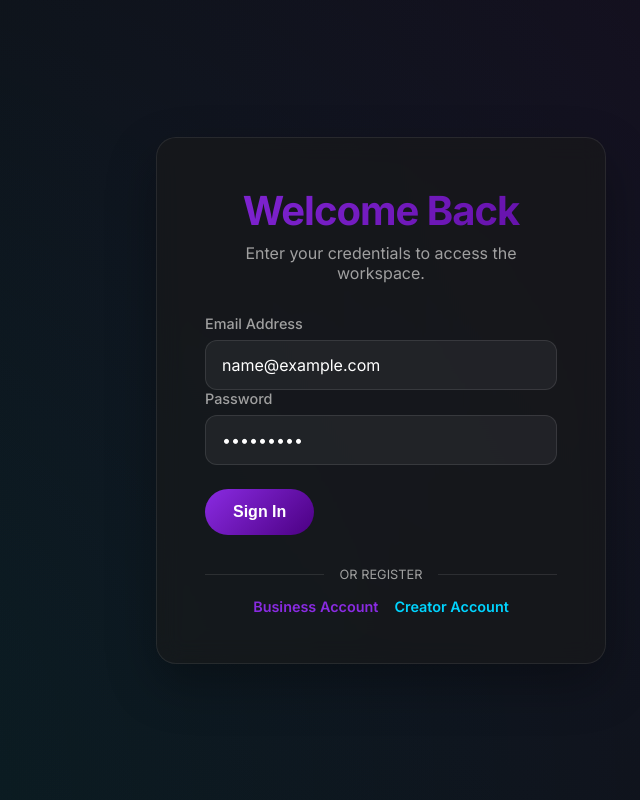
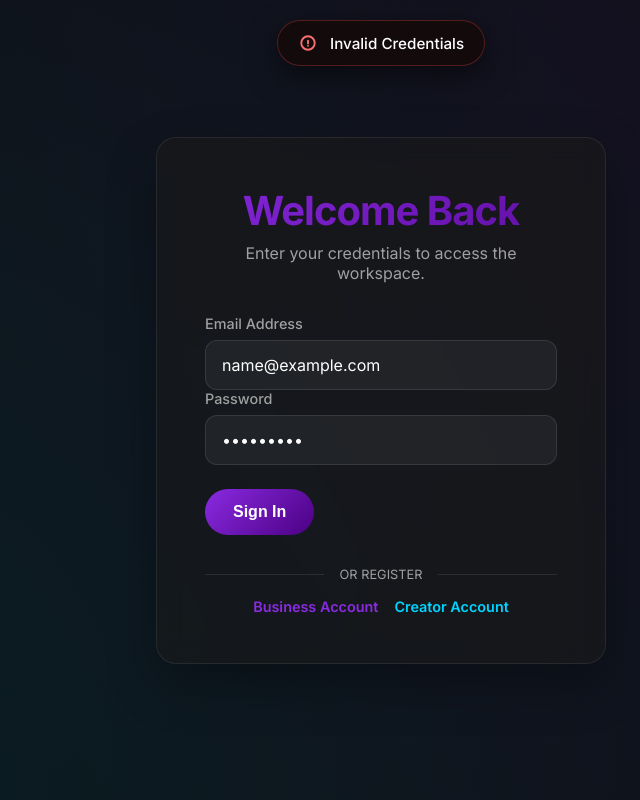
Before and after one commit to dextiii09/ping-app, a Next.js app: page /login in a window 1280 px wide. Both pictures are taken after typing "name@example.com", "Sample123" into the empty fields and a click on the button "Sign In". Shown: the whole page, without its empty margins (259-899 px from the left). Built offline with nearby package versions, Linux system fonts and the light colour scheme; no server answers; the database is empty.

Commit message:
style: replace native alerts with custom toast notifications

```diff
--- /dev/null
+++ b/app/components/Toast.js
@@ -0,0 +1,39 @@
+"use client";
+import React, { useEffect } from 'react';
+import styles from './Toast.module.css';
+
+const Icons = {
+    success: () => (
+        <svg fill="none" viewBox="0 0 24 24" strokeWidth={2.5} stroke="currentColor" width="18" height="18">
+            <path strokeLinecap="round" strokeLinejoin="round" d="M4.5 12.75l6 6 9-13.5" />
+        </svg>
+    ),
+    error: () => (
+        <svg fill="none" viewBox="0 0 24 24" strokeWidth={2.5} stroke="currentColor" width="18" height="18">
+            <path strokeLinecap="round" strokeLinejoin="round" d="M12 9v3.75m9-.75a9 9 0 11-18 0 9 9 0 0118 0zm-9 3.75h.008v.008H12v-.008z" />
+        </svg>
+    )
+};
+
+export default function Toast({ message, type = 'error', onClose, duration = 3000 }) {
+    useEffect(() => {
+        if (!message) return;
+        const timer = setTimeout(() => {
+            if (onClose) onClose();
+        }, duration);
+        return () => clearTimeout(timer);
+    }, [message, duration, onClose]);
+
+    if (!message) return null;
+
+    const Icon = Icons[type] || Icons.error;
+
+    return (
+        <div className={`${styles.toastContainer} ${styles[type]}`}>
+            <div className={styles.icon}>
+                <Icon />
+            </div>
+            <span>{message}</span>
+        </div>
+    );
+}
--- /dev/null
+++ b/app/components/Toast.module.css
@@ -0,0 +1,67 @@
+.toastContainer {
+    position: fixed;
+    top: 20px;
+    left: 50%;
+    transform: translateX(-50%);
+    z-index: 9999;
+    display: flex;
+    align-items: center;
+    gap: 12px;
+    padding: 12px 20px;
+    background: rgba(20, 20, 20, 0.8);
+    backdrop-filter: blur(12px);
+    -webkit-backdrop-filter: blur(12px);
+    border: 1px solid rgba(255, 255, 255, 0.1);
+    box-shadow: 0 10px 30px rgba(0, 0, 0, 0.5);
+    border-radius: 50px;
+    color: white;
+    font-size: 0.95rem;
+    font-weight: 500;
+    pointer-events: none;
+    animation: slideDown 0.4s cubic-bezier(0.16, 1, 0.3, 1) forwards;
+}
+
+.toastContainer.error {
+    border-color: rgba(239, 68, 68, 0.3);
+    background: rgba(20, 10, 10, 0.85);
+}
+
+.toastContainer.success {
+    border-color: rgba(34, 197, 94, 0.3);
+    background: rgba(10, 20, 10, 0.85);
+}
+
+.icon {
+    display: flex;
+    align-items: center;
+    justify-content: center;
+    width: 20px;
+    height: 20px;
+}
+
+.success .icon {
+    color: #4ade80;
+}
+
+.error .icon {
+    color: #f87171;
+}
+
+@keyframes slideDown {
+    from {
+        opacity: 0;
+        transform: translate(-50%, -20px) scale(0.9);
+    }
+
+    to {
+        opacity: 1;
+        transform: translate(-50%, 0) scale(1);
+    }
+}
+
+@keyframes fadeOut {
+    to {
+        opacity: 0;
+        transform: translate(-50%, -10px);
+    }
+}
--- a/app/login/page.js
+++ b/app/login/page.js
@@ -3,14 +3,17 @@ import { useRouter } from 'next/navigation';
 import Link from 'next/link';
 import { useState } from 'react';
 import styles from '../auth.module.css';
+import Toast from '../components/Toast';
 
 export default function Login() {
     const [loading, setLoading] = useState(false);
+    const [error, setError] = useState(null);
     const router = useRouter();
 
     async function handleSubmit(e) {
         e.preventDefault();
         setLoading(true);
+        setError(null);
 
         const email = e.target[0].value;
         const password = e.target[1].value;
@@ -36,10 +39,10 @@ export default function Login() {
                     router.push('/dashboard/matching'); // Fallback
                 }
             } else {
-                alert("Invalid Credentials");
+                setError("Invalid Credentials");
             }
         } catch (err) {
-            alert("Login Error");
+            setError("Login Failed");
         } finally {
             setLoading(false);
         }
@@ -47,6 +50,8 @@ export default function Login() {
 
     return (
         <div className={styles.splitContainer}>
+            <Toast message={error} type="error" onClose={() => setError(null)} />
+
             <div className={styles.formSide} style={{ maxWidth: '450px' }}>
                 <div style={{
                     textAlign: 'center',
```
Also changed, not shown: app/register/business/page.js (+6 -2 lines), app/register/influencer/page.js (+6 -2 lines).
